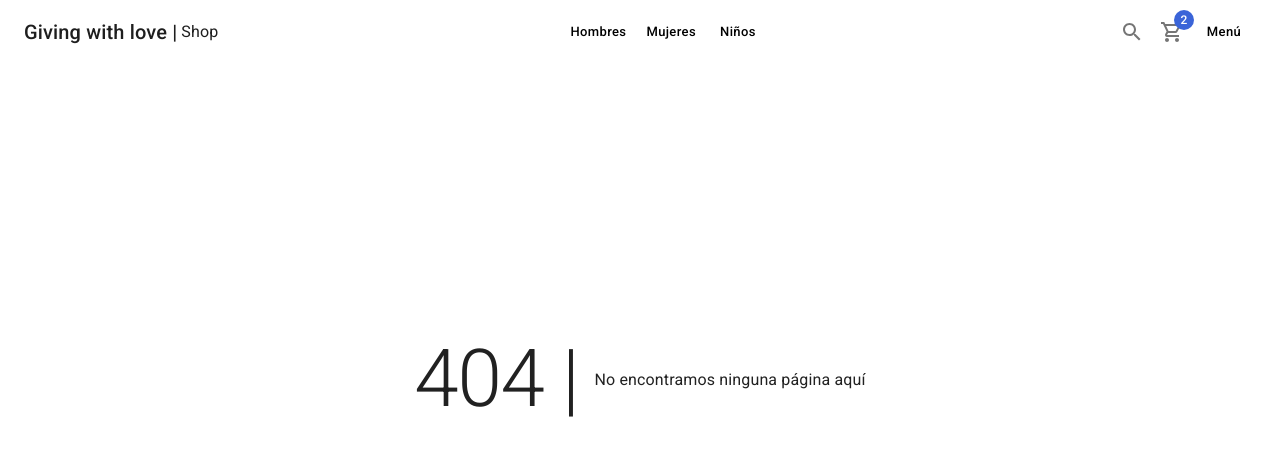
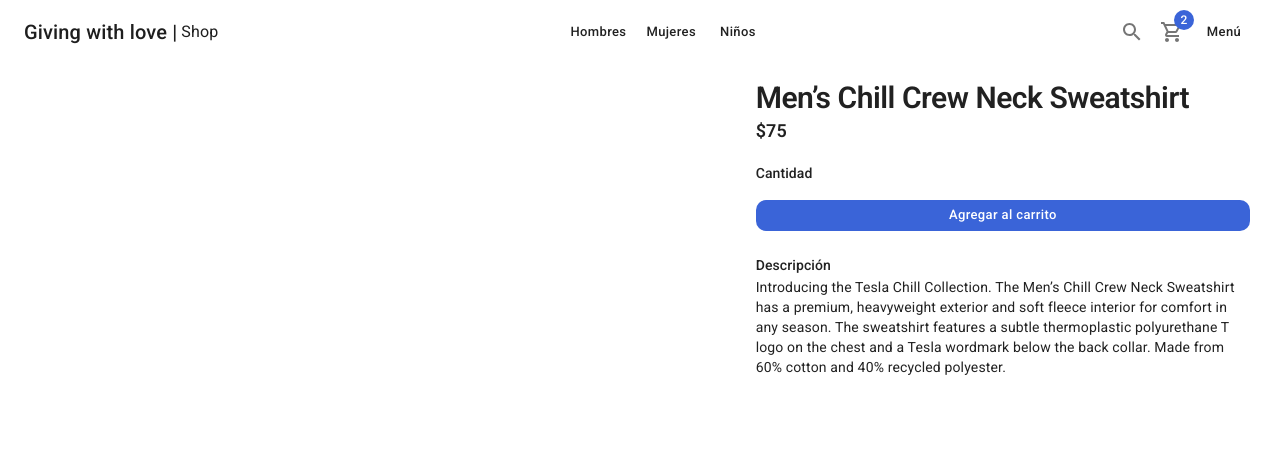
Before and after one commit to Santiago1023/giving-with-love, a Next.js app: page /product/slug in a window 1280 px wide. Before the commit this address had no page. Shown: the top 456 px of the page. Built offline with nearby package versions, Linux system fonts and the light colour scheme.

Commit message:
It added the slug.tsx, this is the ProductPage information

```diff
--- /dev/null
+++ b/pages/product/slug.tsx
@@ -0,0 +1,47 @@
+import ShopLayout from '@/components/layouts/ShopLayout'
+import { initialData } from '@/database/products'
+import { Box, Button, Chip, Grid, Typography } from '@mui/material';
+import React from 'react'
+
+const product = initialData.products[0];
+
+const ProductPage = () => {
+  return (
+    <ShopLayout title={product.title} pageDescription={product.description}>
+      <Grid container spacing={3}>
+        <Grid item xs={12} sm={7}>
+          {/* Slideshow */}
+        </Grid>
+        <Grid item xs={12} sm={5}>
+          <Box display='flex' flexDirection='column'>
+            {/* titulos */}
+            <Typography variant='h1' component='h1'>{product.title}</Typography>
+            <Typography variant='subtitle1' component='h2'>{`$${product.price}`}</Typography>
+
+            {/* Cantidad */}
+            <Box sx={{my:2}}>
+              <Typography variant='subtitle2'>Cantidad</Typography>
+              {/* ItemCounter */}
+            </Box>
+
+            {/*Agregar al carrito */}
+            <Button color='secondary' className='circular-btn'>
+              Agregar al carrito
+            </Button>
+
+            {/* <Chip label="No hay disponibles" color='error' variant='outlined'/> */}
+
+            {/* Descripción */}
+            <Box sx={{ mt: 3}}>
+              <Typography variant='subtitle2'>Descripción</Typography>
+              <Typography variant='body2'>{product.description}</Typography>
+
+            </Box>
+          </Box>
+        </Grid>
+      </Grid>
+    </ShopLayout>
+  )
+}
+
+export default ProductPage
--- a/styles/globals.css
+++ b/styles/globals.css
@@ -25,7 +25,7 @@
 }
 
 .circular-btn:hover {
-  background-color: #274494;
+  background-color: #274494 !important;
 }
 
 
--- a/themes/light-theme.ts
+++ b/themes/light-theme.ts
@@ -10,6 +10,9 @@
     },
     secondary: {
       main: '#3A64D8'
+    },
+    info: {
+      main: '#fff'
     }
   },
   components: {
@@ -54,11 +57,10 @@
         variant: 'contained',
         size: 'small',
         disableElevation: true,
+        color: 'info'
       },
       styleOverrides: {
         root: {
-          backgroundColor: 'white',
-          color: 'black',
           textTransform: 'none',
           boxShadow: 'none',
           borderRadius: 10,
```
Also changed, not shown: components/products/ProductCard.tsx (+9 -3 lines).
